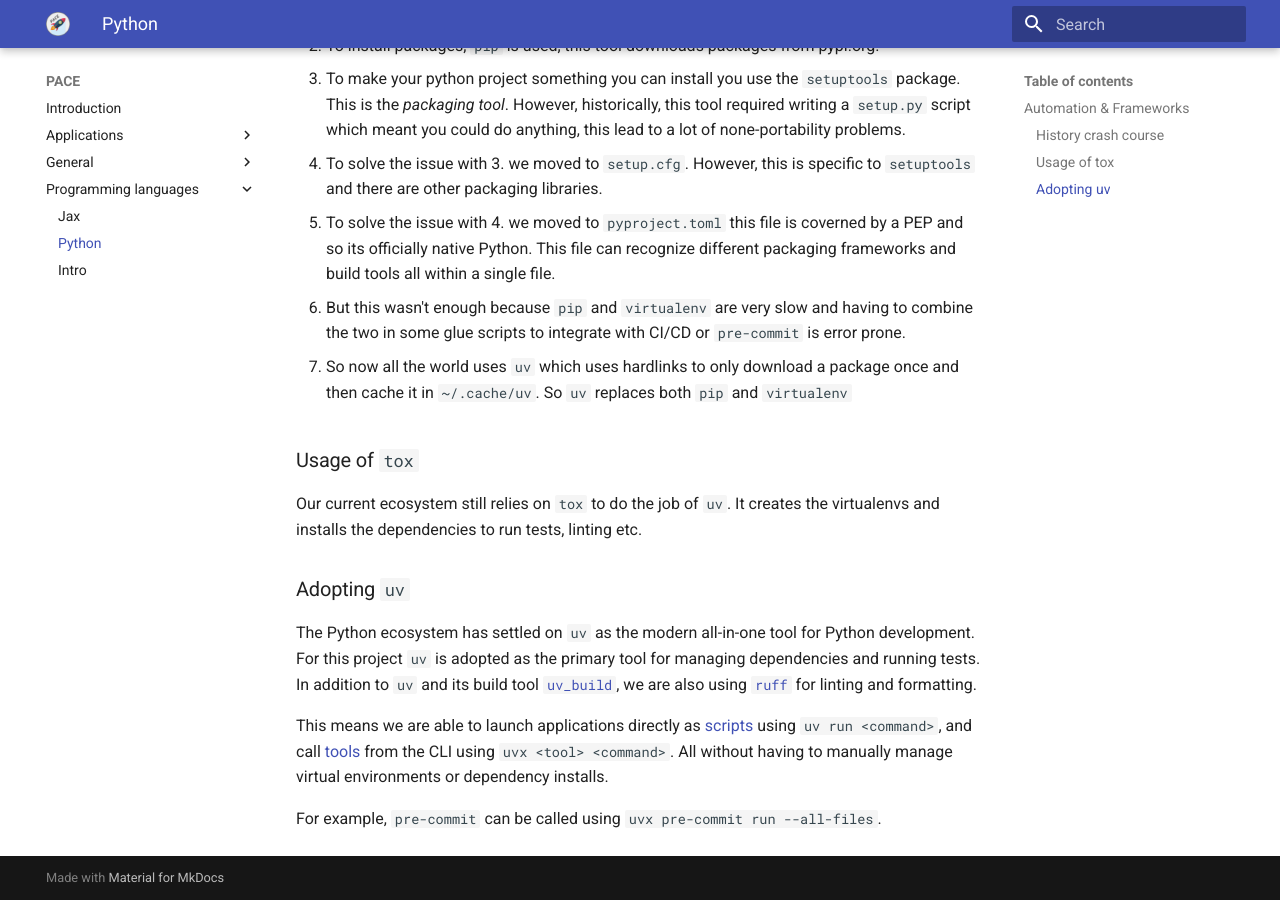
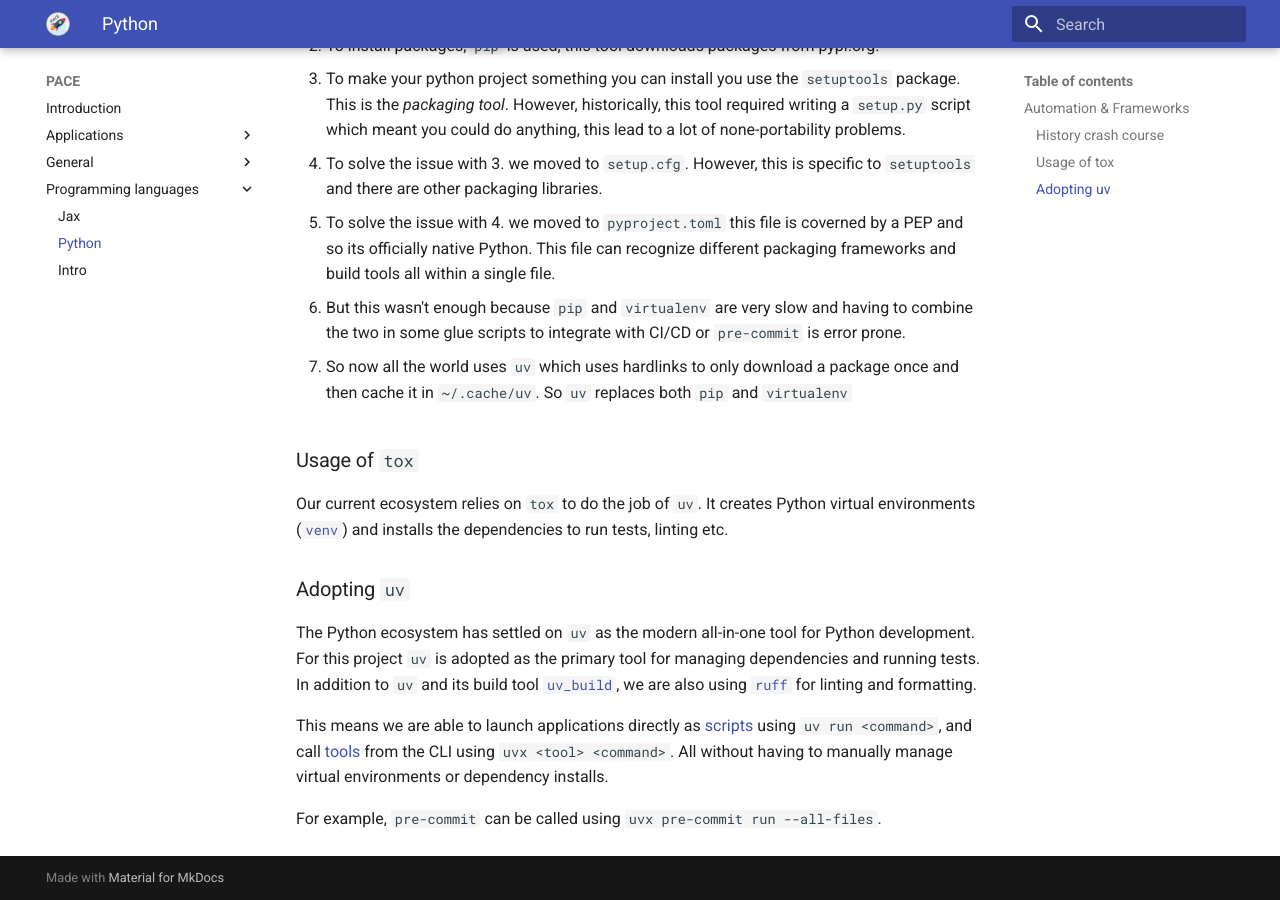
Before and after one commit to astron-rd/PACE, an MkDocs documentation site: the page built from docs/programming-languages/python.md, in a window 1280 px wide and 900 px high, scrolled down 804 px. Built offline with MkDocs 1.6.1 and Material for MkDocs 9.7.7, drawn with Linux system fonts in a browser that asks for light colours; nearby versions of some CDN libraries.

Commit message:
docs: link venv docs in python tox section

```diff
--- a/docs/programming-languages/python.md
+++ b/docs/programming-languages/python.md
@@ -52,8 +52,9 @@ fragmented.
 
 ### Usage of `tox`
 
-Our current ecosystem still relies on `tox` to do the job of `uv`. It creates
-the virtualenvs and installs the dependencies to run tests, linting etc.
+Our current ecosystem relies on `tox` to do the job of `uv`. It creates Python
+virtual environments ([`venv`](https://docs.python.org/3/library/venv.html))
+and installs the dependencies to run tests, linting etc.
 
 ### Adopting `uv`
 
```
